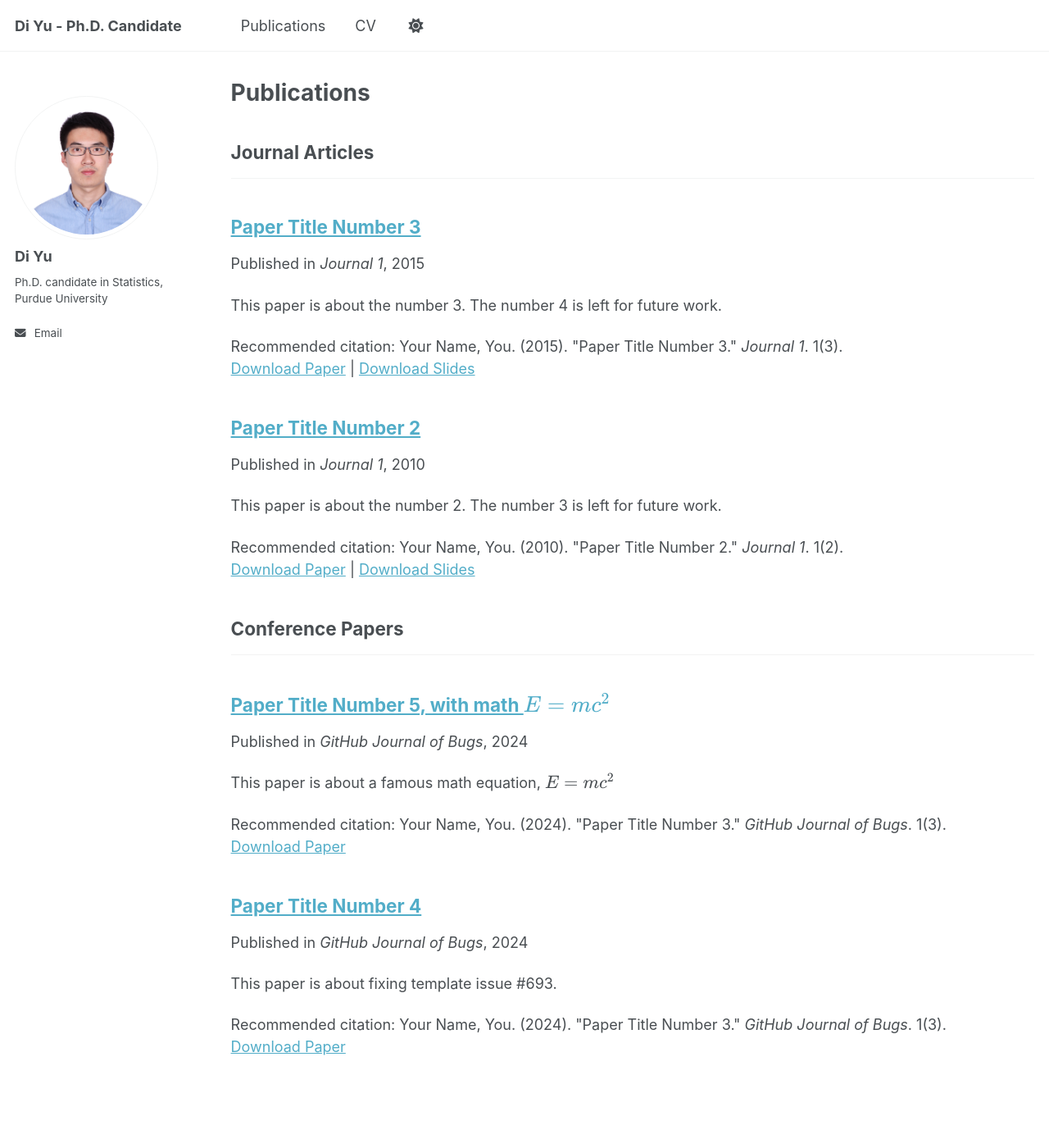
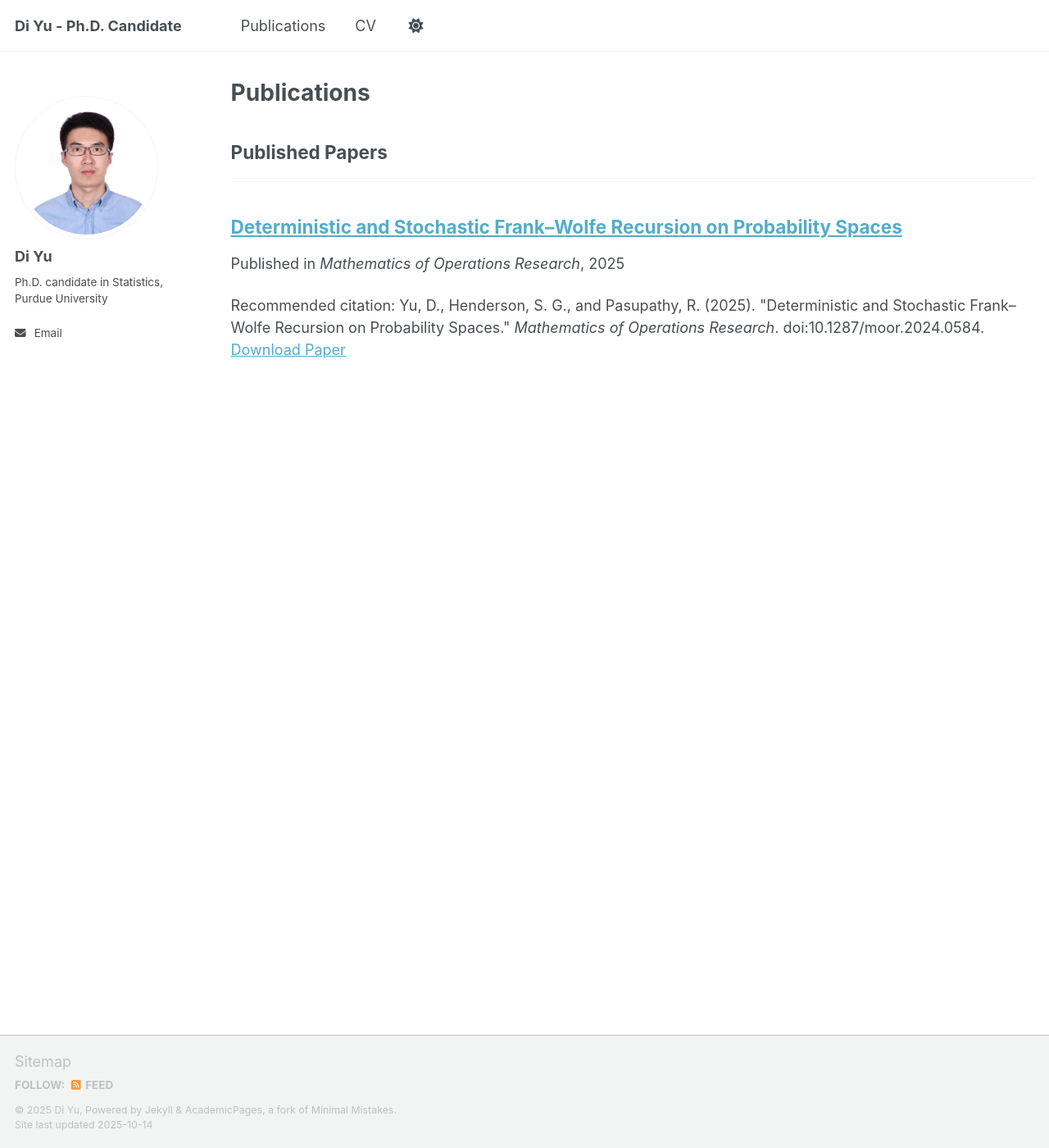
Before and after one commit to yudi12358/yudi12358.github.io, a Jekyll site: the page built from _pages/publications.html, in a window 1280 px wide and 1400 px high. Shown: the whole window at 82% size. Built offline with Jekyll 4.4.1, drawn with Linux system fonts in a browser that asks for light colours; a script that is not in the unit is left out.

Commit message:
Update _config.yml

```diff
--- a/_config.yml
+++ b/_config.yml
@@ -81,12 +81,12 @@ author:
 
 # Publication Category - The following the list of publication categories and their headings
 publication_category:
-  books:
-    title: 'Books'
-  manuscripts:
-    title: 'Journal Articles'
-  conferences:
-    title: 'Conference Papers'
+  Published Papers:
+    title: 'Published Papers'
+  Under Review:
+    title: 'Under Review'
+  Working Papers:
+    title: 'Working Papers'
 
 # Site Settings
 teaser                   :  # filename of teaser fallback teaser image placed in /images/ for social media previews
```
